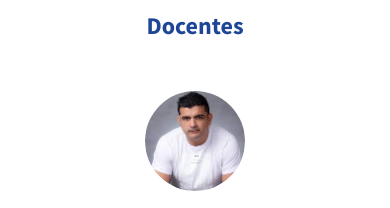
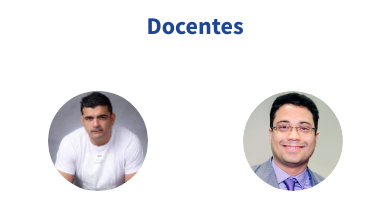
Before and after one commit to Euronym/Euronym.github.io, a plain HTML site: page index.html in a window 390 px wide. Shown: the part 6415-6623 px from the top of the page. Drawn offline with Linux system fonts and the light colour scheme.

Commit message:
Add files via upload

```diff
--- a/style.css
+++ b/style.css
@@ -917,25 +917,22 @@ header{
         padding: 0;
     }
     #docentes > div{
+        justify-content: space-around;
         display: flex;
-        flex-direction: column;
-        align-items: center;
-        align-content: center;
-        width: 80%;
+        flex-direction: row;
+        width: 100%;
     }
     .docentes-card{
+        width: 40%;
         align-items: center;
         display: flex;
-        flex-direction: column;
-    }
-    #docentes div:first-of-type{
         flex-direction: column;
     }
     .docentes-card div:last-of-type{
         width: auto;
         margin: 0;
     }
-    #docentes div:first-of-type{
+    .docentes-card div:first-of-type{
         margin-bottom: 20px;
     }
     .docentes-card a > img{
```
